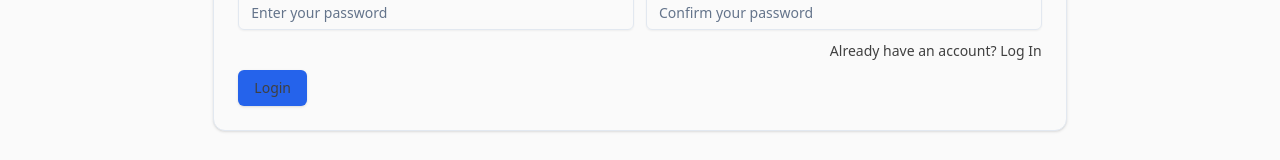
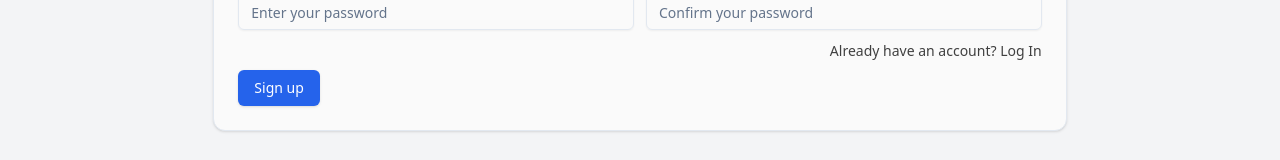
Before and after one commit to kevinchauhan/capshare-frontend, a React (Vite) app: page /auth/signup in a window 1280 px wide. Shown: the part 536-696 px from the top of the page. Built offline with nearby package versions, Linux system fonts and the light colour scheme; no server answers.

Commit message:
fix theme

```diff
--- a/src/components/custom/header.tsx
+++ b/src/components/custom/header.tsx
@@ -7,7 +7,7 @@ import { useTheme } from '../ui/theme-provider'
 import { Link } from 'react-router-dom'
 
 type Props = {
-    setIsMenuOpen: (arg: boolean) => void
+    setIsMenuOpen?: (arg: boolean) => void
 }
 
 const Header = ({ setIsMenuOpen }: Props) => {
--- a/src/layouts/public.tsx
+++ b/src/layouts/public.tsx
@@ -8,10 +8,10 @@ const Public = () => {
         return <Navigate to={'/app/dashboard'} replace={true} />
     }
     return (
-        <>
+        <div className="bg-gray-100">
             <Header />
             <Outlet />
-        </>
+        </div>
     )
 }
 
--- a/src/pages/signup.tsx
+++ b/src/pages/signup.tsx
@@ -142,11 +142,11 @@ const Signup = () => {
                             <div className="text-end">
                                 <Link to="/auth/login" className="text-sm hover:underline">Already have an account? Log In</Link>
                             </div>
-                            <Button type="submit" className="" disabled={isPending}>
+                            <Button type="submit" className="text-white" disabled={isPending}>
                                 {
                                     isPending ? <div className="spinner-border h-5 w-5 mr-2 border-t-4 border-b-4 border-gray-100 rounded-full animate-spin"></div> : ''
                                 }
-                                Login</Button>
+                                Sign up</Button>
                         </form>
                     </Form>
                 </CardContent>
```
